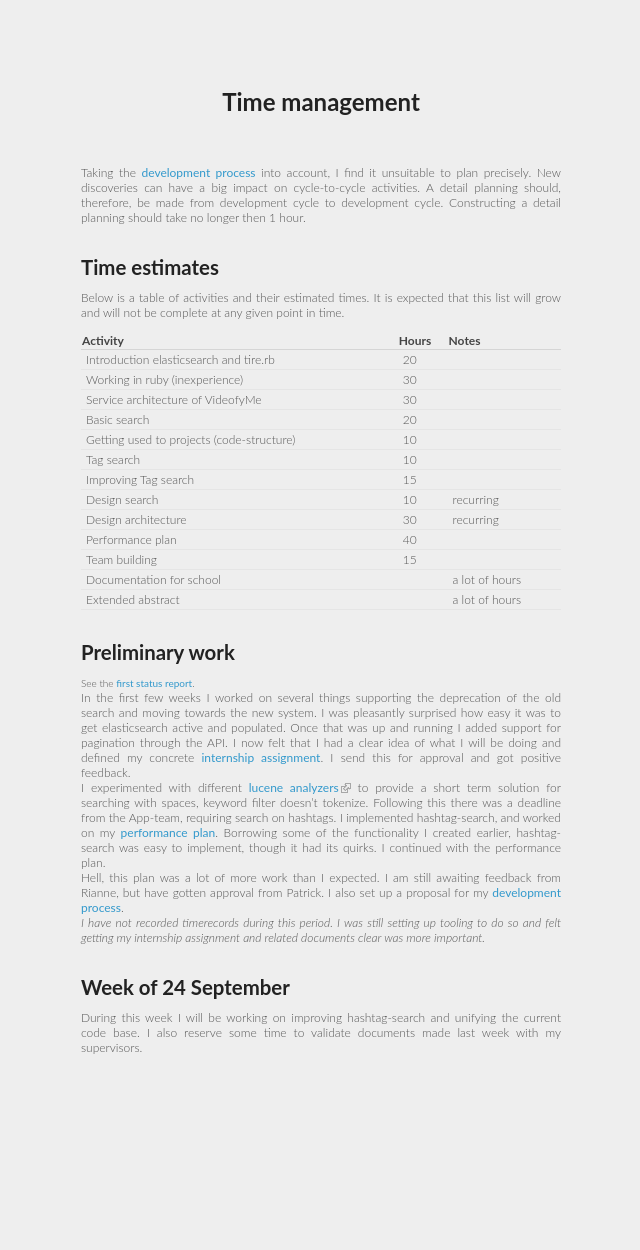
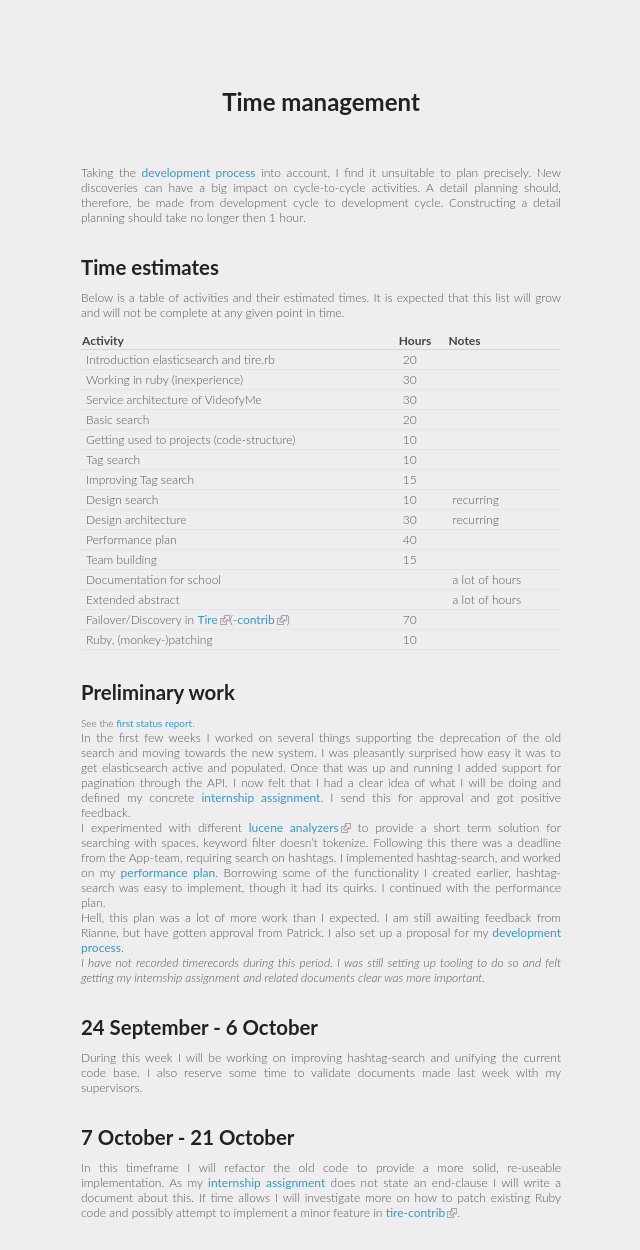
Before and after one commit to xeago/gradblog, a Jekyll site: the page built from graduation/time-management.md, in a window 1280 px wide. Shown: the whole page, without its empty margins (319-959 px from the left). Built offline with Jekyll 4.4.1, drawn with Linux system fonts in a browser that asks for light colours; Markdown is read by kramdown in place of the engine named in the settings; before the commit the page ends 1085 px from its top, so only the background shows below that.

Commit message:
Add detail planning for 7 October onwards

```diff
--- a/graduation/time-management.md
+++ b/graduation/time-management.md
@@ -23,6 +23,9 @@ Performance plan                            |   40
 Team building                               |   15
 Documentation for school                    |       |   a lot of hours
 Extended abstract                           |       |   a lot of hours
+Failover/Discovery in [Tire]\(-[contrib])   |   70  |
+Ruby, (monkey-)patching                     |   10  |
+
 
 # Preliminary work
 <small>See the [first status report].</small>
@@ -31,11 +34,17 @@ I experimented with different [lucene analyzers] to provide a short term solutio
 Hell, this plan was a lot of more work than I expected. I am still awaiting feedback from Rianne, but have gotten approval from Patrick. I also set up a proposal for my [development process].
 *I have not recorded timerecords during this period. I was still setting up tooling to do so and felt getting my internship assignment and related documents clear was more important.*
 
-# Week of 24 September
+# 24 September - 6 October
 During this week I will be working on improving hashtag-search and unifying the current code base. I also reserve some time to validate documents made last week with my supervisors.
+
+# 7 October - 21 October
+In this timeframe I will refactor the old code to provide a more solid, re-useable implementation. As my [internship assignment] does not state an end-clause I will write a document about this. If time allows I will investigate more on how to patch existing Ruby code and possibly attempt to implement a minor feature in [tire-contrib].
 
 [first status report]: status-reports.html
 [development process]: development-process.html
 [internship assignment]: graduation-assignment.html
 [lucene analyzers]: http://lucene.apache.org/core/old_versioned_docs/versions/3_0_1/api/all/org/apache/lucene/analysis/Analyzer.html
 [performance plan]: performance-plan.html
+[tire]: https://github.com/karmi/tire
+[tire-contrib]: https://github.com/karmi/tire-contrib
+[contrib]: https://github.com/karmi/tire-contrib
```
